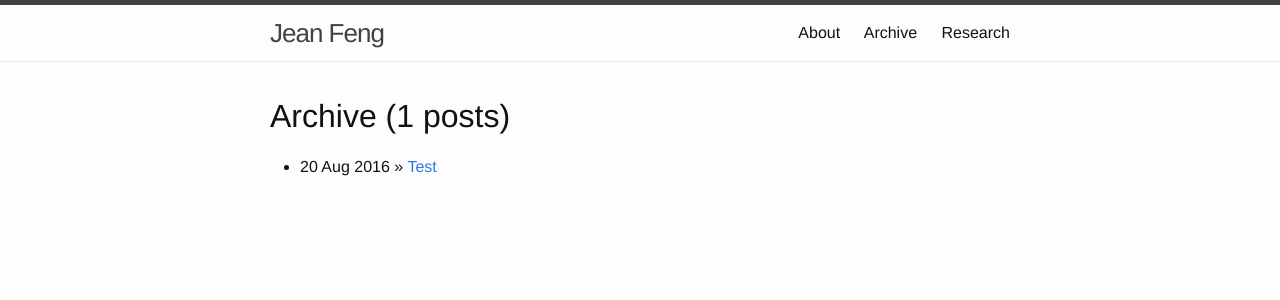
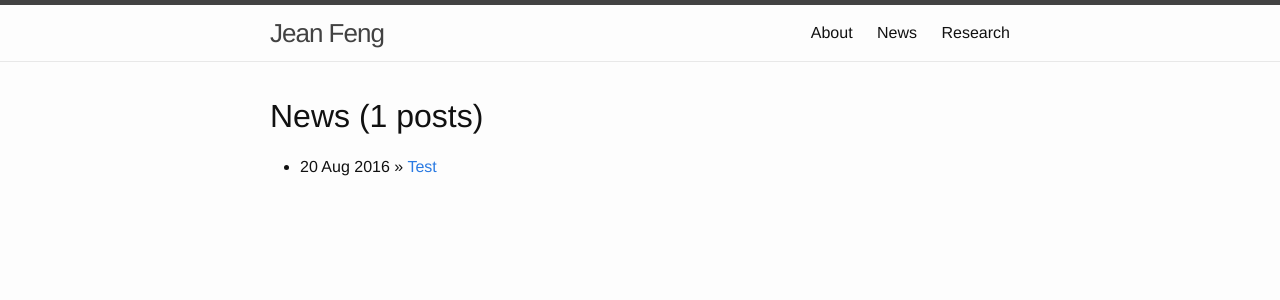
Before and after one commit to jjfeng/jjfeng.github.io, a Jekyll site: the page built from archive.html, in a window 1280 px wide. Shown: the top 300 px of the page. Built offline with Jekyll 4.4.1, drawn with Linux system fonts in a browser that asks for light colours.

Commit message:
Update archive.html

```diff
--- a/archive.html
+++ b/archive.html
@@ -1,10 +1,10 @@
 ---
 layout: default
-title: Archive
+title: News
 ---
 
 <div id="home">
-  <h1>Archive ({{ site.posts | size }} posts)</h1>
+  <h1>News ({{ site.posts | size }} posts)</h1>
   <ul class="posts">
     {% for post in site.posts %}
       <li><span>{{ post.date | date_to_string }}</span> &raquo; <a href="{{ post.url }}">{{ post.title }}</a></li>
```
